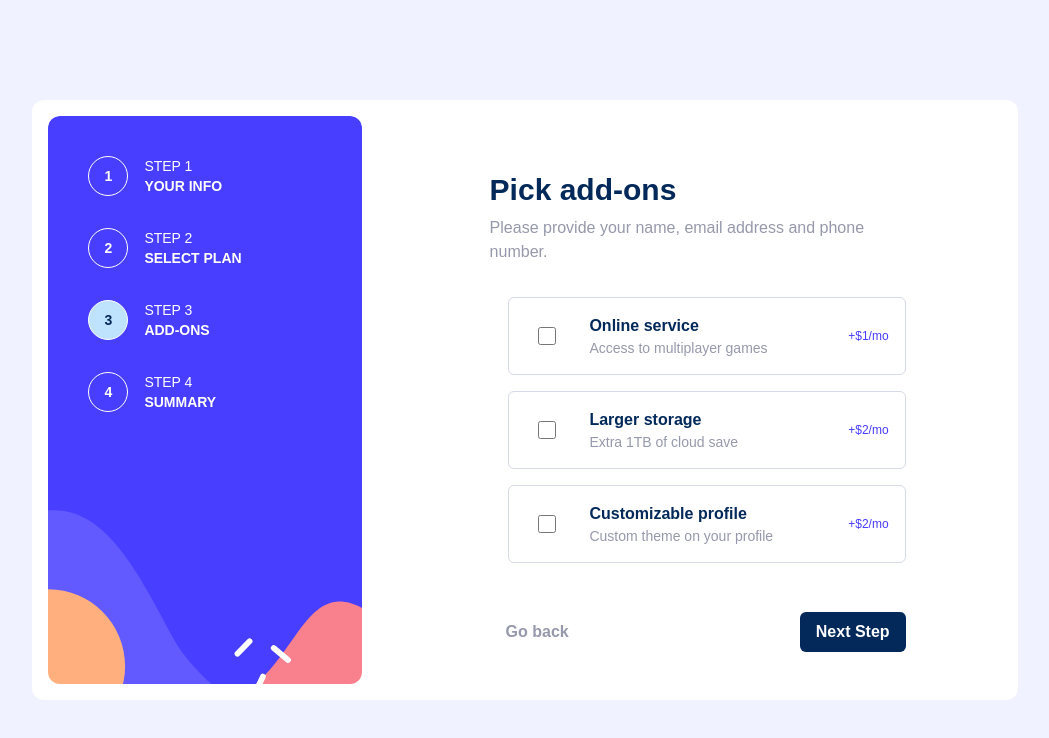
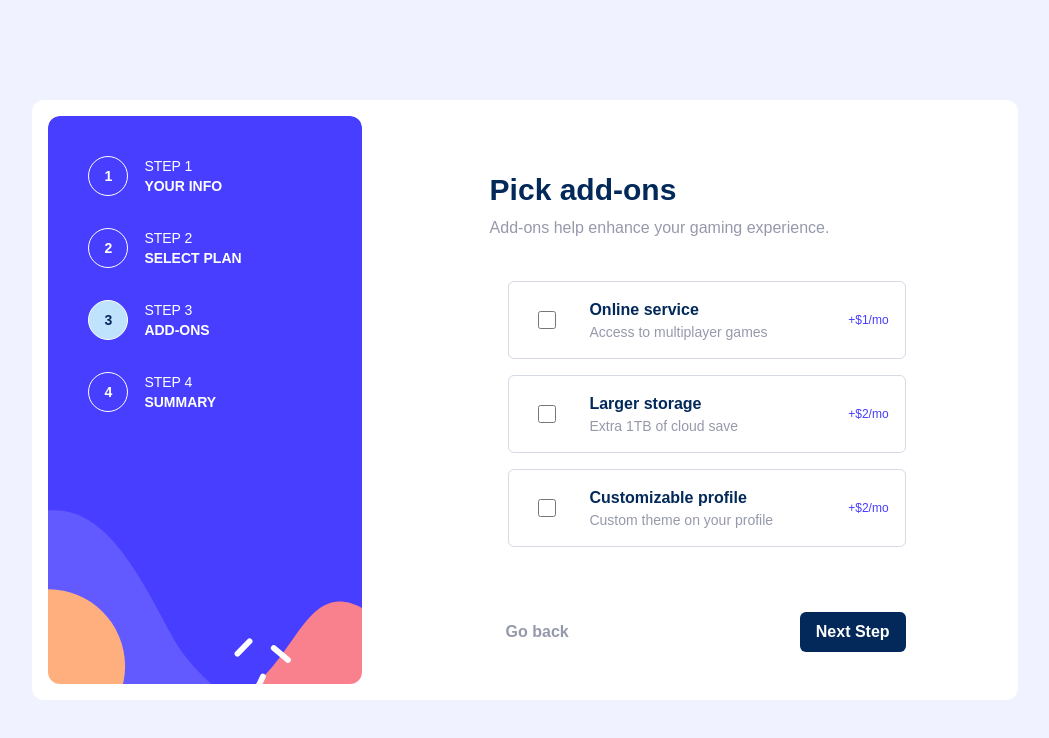
Before and after one commit to natalia-sampaio/multi-step-form, a Vue app: page /add-ons in a window 1280 px wide. Shown: the top 738 px of the page, without its empty margins (115-1164 px from the left). Built offline with nearby package versions, Linux system fonts and the light colour scheme.

Commit message:
:pencil: fix: page 3 description

```diff
--- a/src/views/AddOnsView.vue
+++ b/src/views/AddOnsView.vue
@@ -26,7 +26,7 @@ export default {
 <template>
     <Card>
         <template #title>Pick add-ons</template>
-        <template #description>Please provide your name, email address and phone number.</template>
+        <template #description>Add-ons help enhance your gaming experience.</template>
         <template #body>
             <AddOnItem title="Online service" description="Access to multiplayer games" idName="onlineService">
                 <template #monthlyPrice v-if="!yearly">+$1/mo</template>
```
